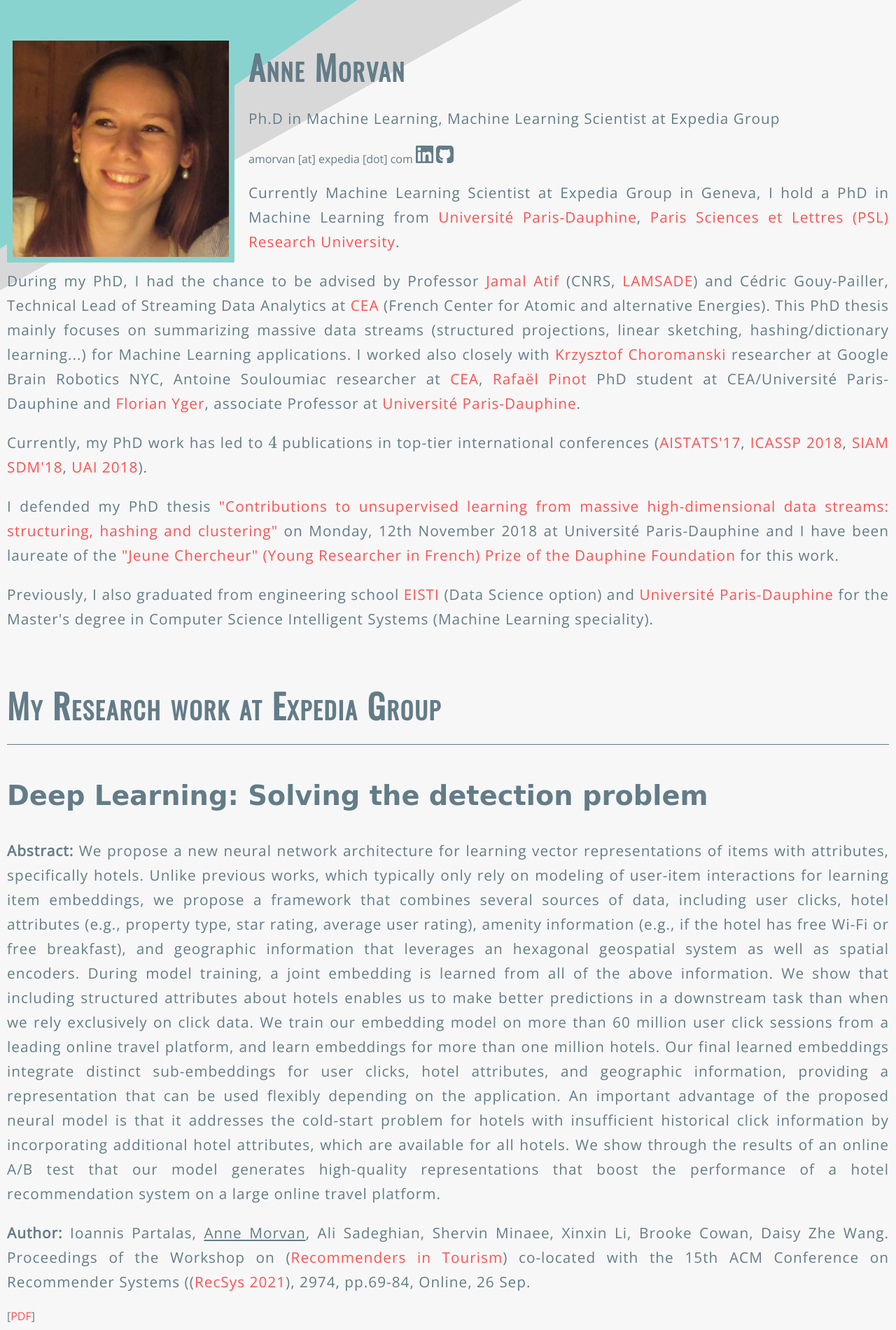
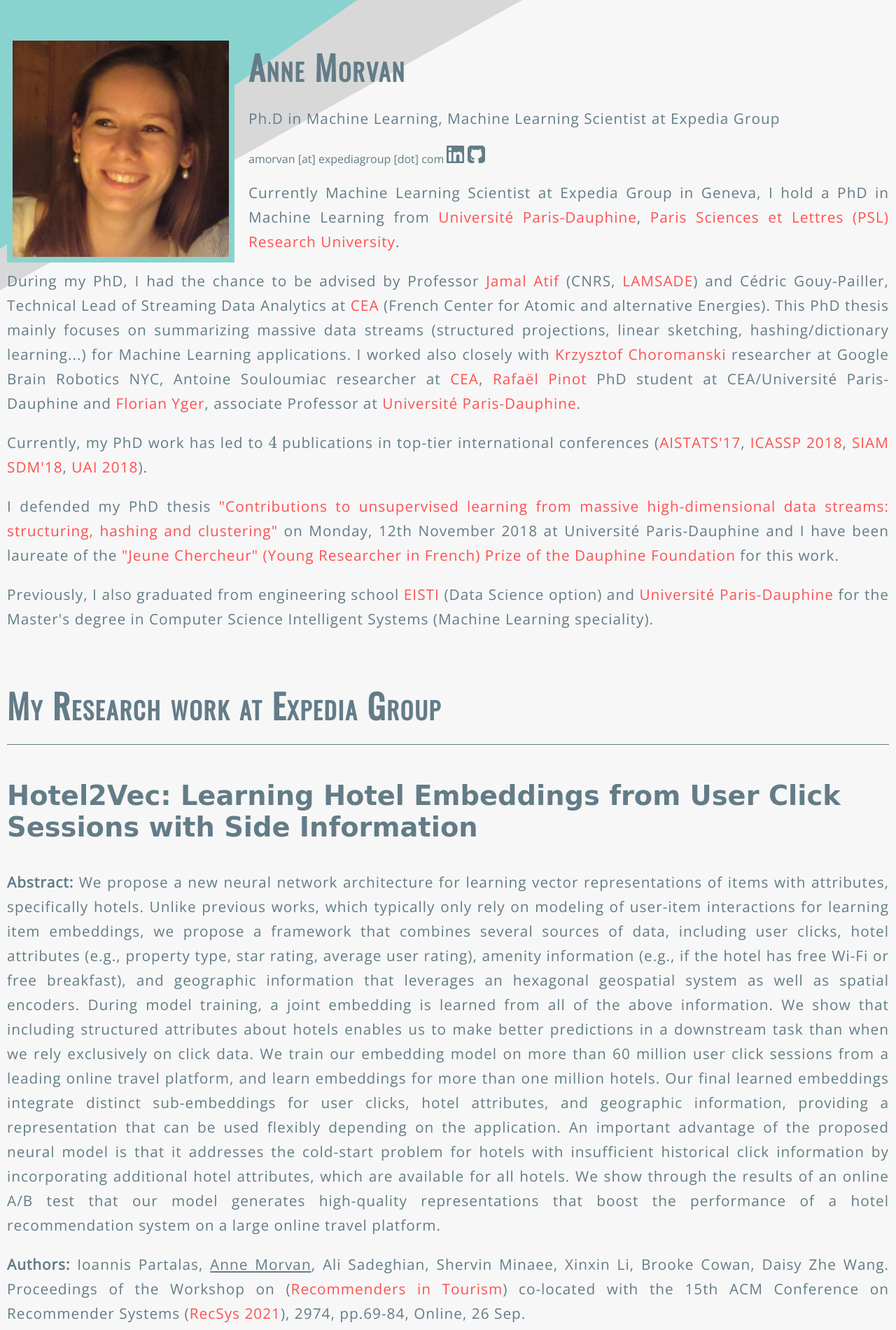
Before and after one commit to annemorvan/annemorvan.github.io, a plain HTML site: page index.html in a window 1280 px wide. Shown: the top 1900 px of the page at 70% size. Drawn offline with nearby package versions, Linux system fonts and the light colour scheme; some packages are replaced by stand-ins of ours; a web font is replaced by a local one.

```diff
--- a/index.html
+++ b/index.html
@@ -22,7 +22,7 @@
                     <h1>Anne Morvan</h1>
                     <p>Ph.D in Machine Learning, Machine Learning Scientist at Expedia Group</p>
                     <div class="contact">
-                        <span>amorvan [at] expedia [dot] com</span>
+                        <span>amorvan [at] expediagroup [dot] com</span>
                         <a href="https://www.linkedin.com/in/annemorvan/"><img class="social" src="img/logo/linkedin.svg" alt="LinkedIn"></a>
                         <a href="https://github.com/annemorvan"><img class="social" src="img/logo/github.svg" alt="GitHub"></a>
                     </div>
@@ -53,16 +53,16 @@
            <h2 class="title">My Research work at Expedia Group</h2>
             <div class="expedia work">
                 <article>
-                    <h3>Deep Learning: Solving the detection problem</h3>
+                    <h3>Hotel2Vec: Learning Hotel Embeddings from User Click Sessions with Side Information</h3>
                     <p>
                         <b>Abstract:</b>  We propose a new neural network architecture for learning vector representations of items with attributes, specifically hotels. Unlike previous works, which typically only rely on modeling of user-item interactions for learning item embeddings, we propose a framework that combines several sources of data, including user clicks, hotel attributes (e.g., property type, star rating, average user rating), amenity information (e.g., if the hotel has free Wi-Fi or free breakfast), and geographic information that leverages an hexagonal geospatial system as well as spatial encoders. During model training, a joint embedding is learned from all of the above information. We show that including structured attributes about hotels enables us to make better predictions in a downstream task than when we rely exclusively on click data. We train our embedding model on more than 60 million user click sessions from a leading online travel platform, and learn embeddings for more than one million hotels. Our final learned embeddings integrate distinct sub-embeddings for user clicks, hotel attributes, and geographic information, providing a representation that can be used flexibly depending on the application.
 An important advantage of the proposed neural model is that it addresses the cold-start problem for hotels with insufficient historical click information by incorporating additional hotel attributes, which are available for all hotels.
 We show through the results of an online A/B test that our model generates high-quality representations that boost the performance of a hotel recommendation system on a large online travel platform.
                     </p>
                     <p>
-                        <b>Author:</b> Ioannis Partalas, <span  class="underline">Anne Morvan</span>, Ali Sadeghian, Shervin Minaee, Xinxin Li, Brooke Cowan, Daisy Zhe Wang. Proceedings of the Workshop on (<a href= "https://recsys.acm.org/recsys21/rectour/">Recommenders in Tourism</a>) co-located with the 15th ACM Conference on Recommender Systems ((<a href= "https://recsys.acm.org/recsys21/">RecSys 2021</a>), 2974, pp.69-84, Online, 26 Sep.
+                        <b>Authors:</b> Ioannis Partalas, <span  class="underline">Anne Morvan</span>, Ali Sadeghian, Shervin Minaee, Xinxin Li, Brooke Cowan, Daisy Zhe Wang. Proceedings of the Workshop on (<a href= "https://recsys.acm.org/recsys21/rectour/">Recommenders in Tourism</a>) co-located with the 15th ACM Conference on Recommender Systems (<a href= "https://recsys.acm.org/recsys21/">RecSys 2021</a>), 2974, pp.69-84, Online, 26 Sep.
                     </p>
-                    [<a href="doc/internship_report_Anne_MORVAN_2015.pdf">PDF</a>]
+                    [<a href="http://ceur-ws.org/Vol-2974/paper5.pdf">PDF</a>]
                     <!-- [<a href="">code</a>] -->
                 </article>
             </div>
```
